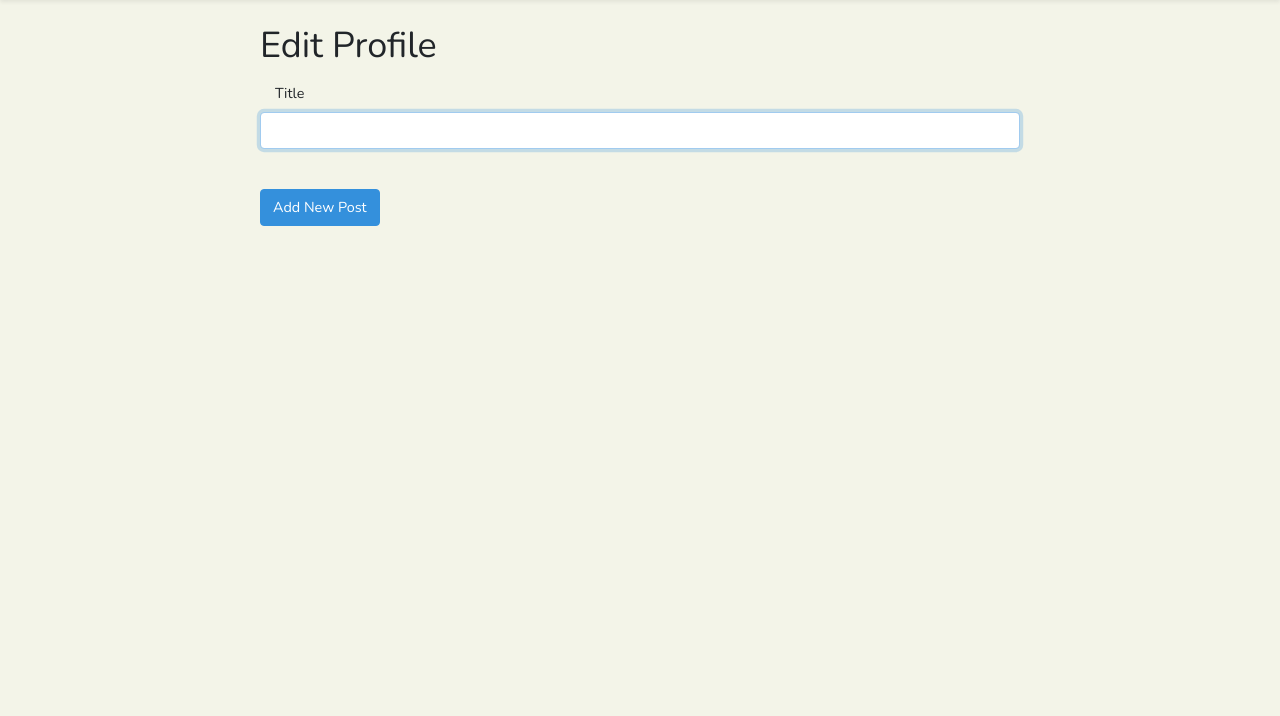
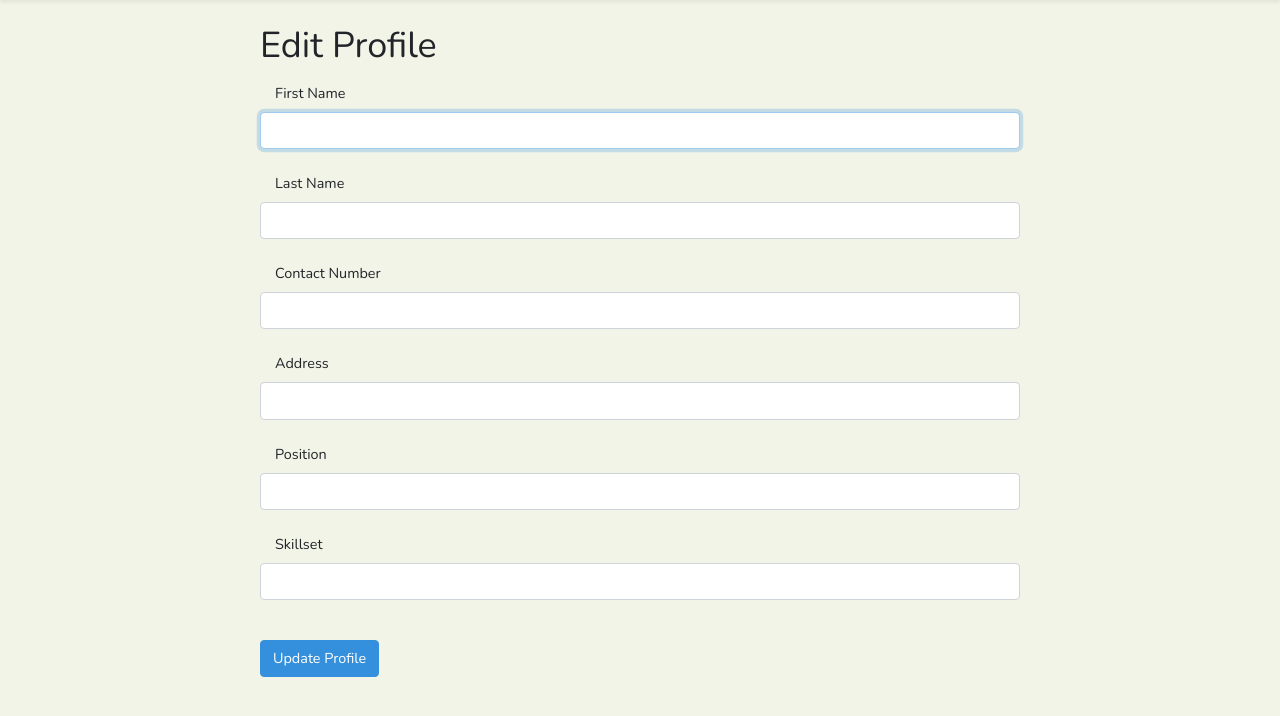
Before and after one commit to pixelmai/fis, a Laravel app: page /account in a window 1280 px wide. Shown: the part 59-775 px from the top of the page. Run offline with Laravel 8, Linux system fonts and the light colour scheme; the visitor is signed in with stand-in values (Sample User, id 1); data that the repository does not hold is empty; style sheets or scripts are compiled from the project's sources.

Commit message:
Working Update User Profile

```diff
--- a/app/Http/Controllers/AccountsController.php
+++ b/app/Http/Controllers/AccountsController.php
@@ -27,10 +27,62 @@ class AccountsController extends Controller
      */
 
 
-    public function index(User $user)
+    public function index()
     {
+        $user = auth()->user();
+        return view('accounts.index', compact('user'));
+    }
 
-        return view('accounts.index', compact('user'));
 
+  public function update()
+  {
+
+    $user = User::find(auth()->user()->id);
+
+
+    $data = request()->validate([
+        'image' => '',
+        'fname' => 'required',
+        'lname' => 'required',
+        'number' => 'nullable',
+        'address' => 'nullable',
+        'position' => 'nullable',
+        'skillset' => 'nullable',
+    ]);
+
+
+    if(request('image')){
+
+
+        $imagePath = request('image')->store('profile','public');
+
+        $image = Image::make(public_path("storage/{$imagePath}"))->fit(1000, 1000);
+        $image->save();
+
+        $imageArray = ['image' => $imagePath];
     }
+
+    /*
+    $user->update(array_merge(
+        $data,
+        $imageArray ?? []
+    ));
+    */
+
+    $user->fname = $data['fname'];
+    $user->lname = $data['lname'];
+    $user->number = $data['number'];
+    $user->address = $data['address'];
+    $user->position = $data['position'];
+    $user->skillset = $data['skillset'];
+    $user->update();
+
+
+
+    //$user->update($data);
+
+    return redirect("/account");
+
+  }
+
 }
--- a/resources/views/accounts/index.blade.php
+++ b/resources/views/accounts/index.blade.php
@@ -4,7 +4,7 @@
 
 <div class="container">
 
-  <form action="/account" enctype="multipart/form-data" method="POST">
+  <form action="/account/update" enctype="multipart/form-data" method="POST">
     @csrf
     @method('PATCH')
 
@@ -16,14 +16,52 @@
         </div>
 
         <div class="form-group row">
-          <label for="number" class="col-md-4 col-form-label">Title</label>
+          <label for="fname" class="col-md-4 col-form-label">First Name</label>
+
+
+
+            <input id="fname"
+              type="text"
+              class="form-control @error('fname') is-invalid @enderror"
+              name="fname"
+              value="{{ old('fname') ?? $user->fname }}" required
+              autocomplete="fname" autofocus>
+
+            @error('fname')
+                <span class="invalid-feedback" role="alert">
+                    <strong>{{ $message }}</strong>
+                </span>
+            @enderror
+        </div>
+
+        <div class="form-group row">
+          <label for="lname" class="col-md-4 col-form-label">Last Name</label>
+
+            <input id="lname"
+              type="text"
+              class="form-control @error('lname') is-invalid @enderror"
+              name="lname"
+              value="{{ old('lname') ?? $user->lname }}" required
+              autocomplete="lname" autofocus>
+
+            @error('lname')
+                <span class="invalid-feedback" role="alert">
+                    <strong>{{ $message }}</strong>
+                </span>
+            @enderror
+        </div>
+
+
+
+        <div class="form-group row">
+          <label for="number" class="col-md-4 col-form-label">Contact Number</label>
 
 
             <input id="number"
               type="text"
               class="form-control @error('number') is-invalid @enderror"
               name="number"
-              value="{{ old('number') ?? $user->profile->number }}" required
+              value="{{ old('number') ?? $user->number }}" required
               autocomplete="number" autofocus>
 
             @error('number')
@@ -31,13 +69,68 @@
                     <strong>{{ $message }}</strong>
                 </span>
             @enderror
-
         </div>
 
 
+        <div class="form-group row">
+          <label for="number" class="col-md-4 col-form-label">Address</label>
+
+
+            <input id="address"
+              type="text"
+              class="form-control @error('address') is-invalid @enderror"
+              name="address"
+              value="{{ old('address') ?? $user->address }}" required
+              autocomplete="address" autofocus>
+
+            @error('address')
+                <span class="invalid-feedback" role="alert">
+                    <strong>{{ $message }}</strong>
+                </span>
+            @enderror
+        </div>
+
+
+        <div class="form-group row">
+          <label for="number" class="col-md-4 col-form-label">Position</label>
+
+
+            <input id="position"
+              type="text"
+              class="form-control @error('position') is-invalid @enderror"
+              name="position"
+              value="{{ old('position') ?? $user->position }}" required
+              autocomplete="position" autofocus>
+
+            @error('position')
+                <span class="invalid-feedback" role="alert">
+                    <strong>{{ $message }}</strong>
+                </span>
+            @enderror
+        </div>
+
+
+        <div class="form-group row">
+          <label for="number" class="col-md-4 col-form-label">Skillset</label>
+
+
+            <input id="skillset"
+              type="text"
+              class="form-control @error('skillset') is-invalid @enderror"
+              name="skillset"
+              value="{{ old('skillset') ?? $user->skillset }}" required
+              autocomplete="skillset" autofocus>
+
+            @error('skillset')
+                <span class="invalid-feedback" role="alert">
+                    <strong>{{ $message }}</strong>
+                </span>
+            @enderror
+        </div>
+
 
         <div class="row pt-4">
-          <button class="btn btn-primary">Add New Post</button>
+          <button class="btn btn-primary">Update Profile</button>
 
       </div>
 
--- a/resources/views/layouts/app.blade.php
+++ b/resources/views/layouts/app.blade.php
@@ -56,6 +56,10 @@
                                 </a>
 
                                 <div class="dropdown-menu dropdown-menu-right" aria-labelledby="navbarDropdown">
+                                    <a class="dropdown-item" href="/account">
+                                        Edit Profile
+                                    </a>
+
                                     <a class="dropdown-item" href="{{ route('logout') }}"
                                        onclick="event.preventDefault();
                                                      document.getElementById('logout-form').submit();">
--- a/routes/web.php
+++ b/routes/web.php
@@ -22,4 +22,5 @@ Auth::routes();
 Route::get('/home', 'HomeController@index')->name('home');
 
 
-Route::get('/account', 'AccountsController@index')->name('accounts.index');
+Route::get('/account', 'AccountsController@index')->name('account.index');
+Route::patch('/account/update', 'AccountsController@update');
```
